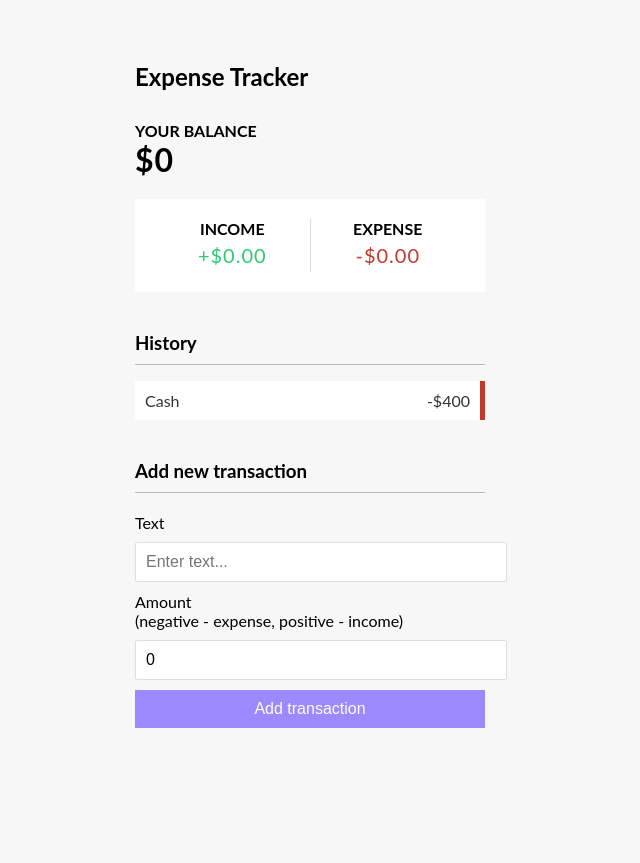
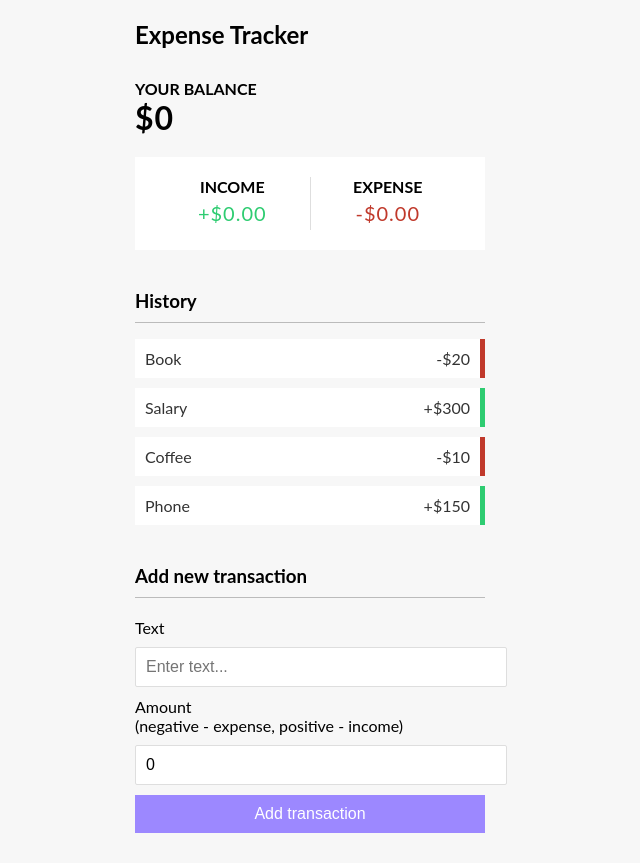
Before and after one commit to HarunSarii/ExpenseTracker-React-Redux, a React (Create React App) app: page / in a window 1280 px wide. Shown: the whole page, without its empty margins (330-970 px from the left). Before the commit the page ends 800 px from the top, so only its background shows below. Built offline with nearby package versions, Linux system fonts and the light colour scheme.

Commit message:
Change hardcoded values

```diff
--- a/src/components/TransactionList.js
+++ b/src/components/TransactionList.js
@@ -1,13 +1,18 @@
-import React from 'react'
+import React, { useContext } from 'react'
+import { GlobalContext } from '../context/GlobalState'
+import { Transaction } from './Transaction';
 
 export const TransactionList = () => {
+    const { transactions } = useContext(GlobalContext);
+
     return (
         <>
             <h3>History</h3>
             <ul id='list' className='list'>
-                <li className='minus' >
-                    Cash <span>-$400</span><button className='delete-btn'>x</button>
-                </li>
+                {transactions.map(transaction => (
+                    <Transaction key={transaction.id} transaction={transaction} />
+                ))}
+
             </ul>
 
         </>
```
